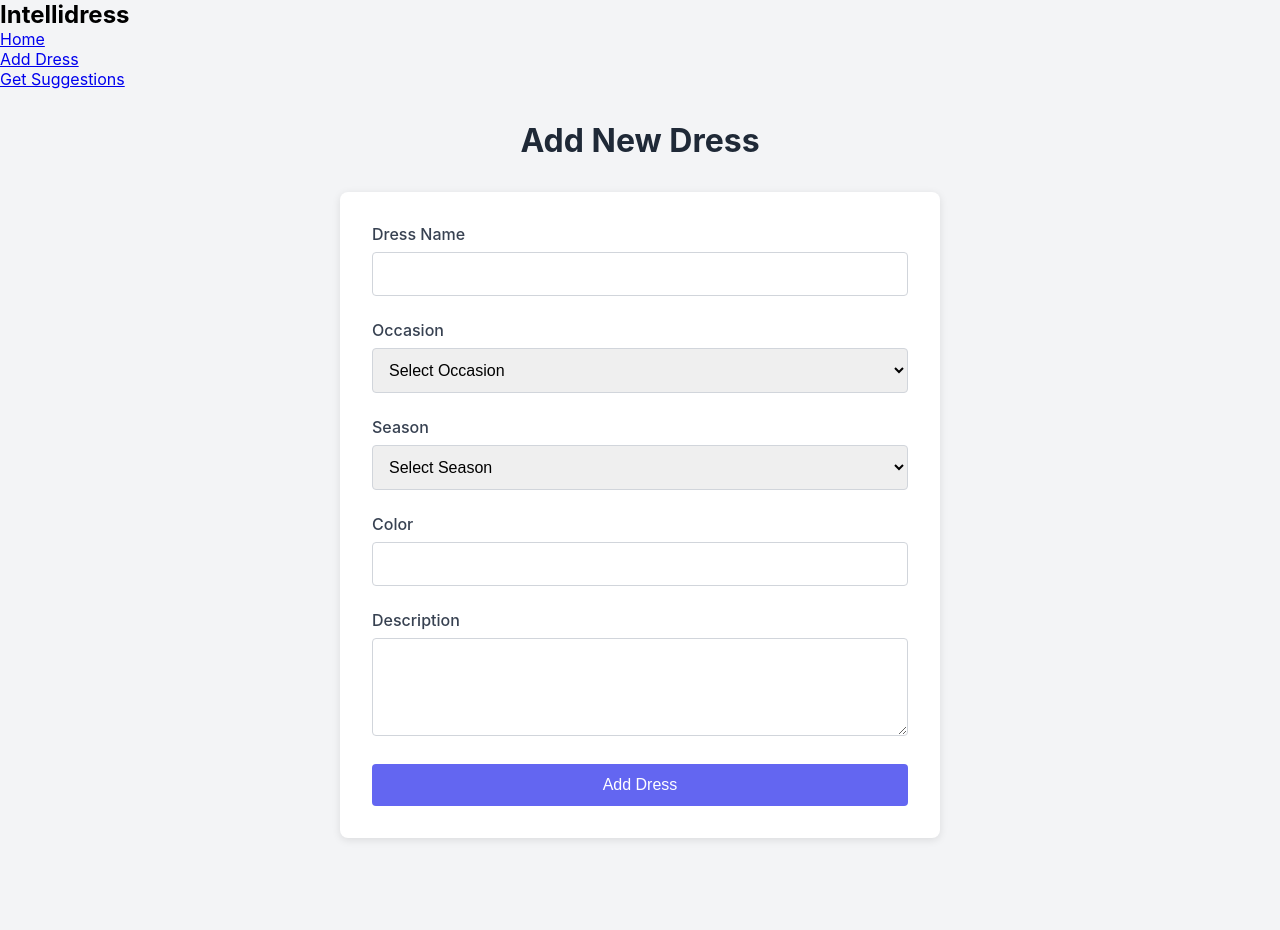
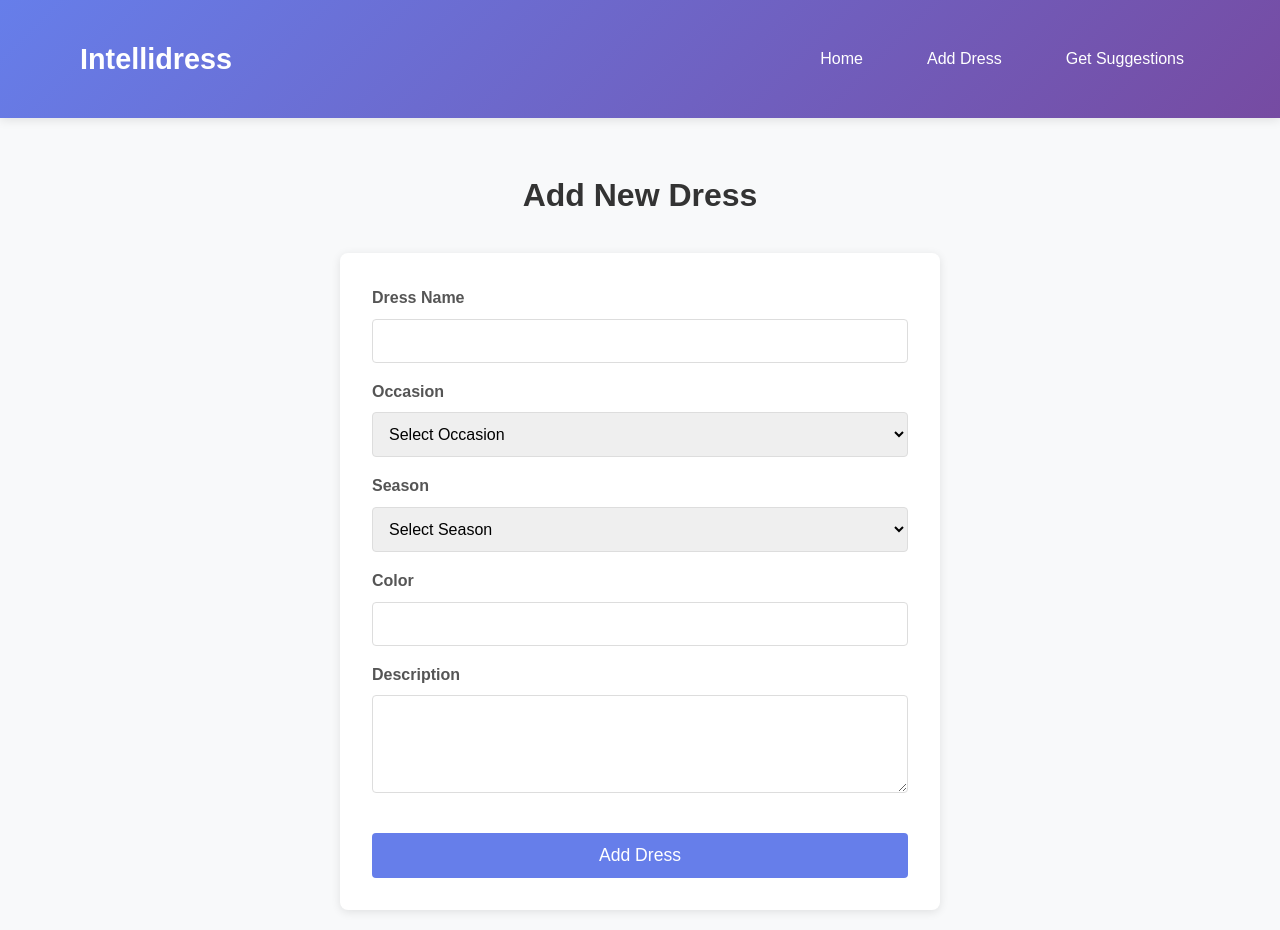
Before and after one commit to SarojaPandiyan/Intellidress_0407, a React (Create React App) app in the folder frontend/: page /add in a window 1280 px wide. Before the commit the page ends 870 px from the top, so only its background shows below. Built offline with nearby package versions, Linux system fonts and the light colour scheme.

Commit message:
fixed styles

```diff
--- a/frontend/src/App.css
+++ b/frontend/src/App.css
@@ -1,18 +1,297 @@
-* {
-  margin: 0;
-  padding: 0;
-  box-sizing: border-box;
+.App {
+  min-height: 100vh;
+  background-color: #f8f9fa;
 }
 
-body {
-  font-family: -apple-system, BlinkMacSystemFont, 'Segoe UI', 'Roboto', 'Oxygen',
-    'Ubuntu', 'Cantarell', 'Fira Sans', 'Droid Sans', 'Helvetica Neue',
-    sans-serif;
-  -webkit-font-smoothing: antialiased;
-  -moz-osx-font-smoothing: grayscale;
-  background-color: #f3f4f6;
+/* Header Styles */
+.header {
+  background: linear-gradient(135deg, #667eea 0%, #764ba2 100%);
+  color: white;
+  padding: 1rem 0;
+  margin-bottom: 2rem;
+  box-shadow: 0 2px 10px rgba(0, 0, 0, 0.1);
 }
 
-.App {
-  min-height: 100vh;
+.nav {
+  display: flex;
+  justify-content: space-between;
+  align-items: center;
+  max-width: 1200px;
+  margin: 0 auto;
+  padding: 0 20px;
 }
+
+.nav h1 {
+  font-size: 1.8rem;
+  font-weight: bold;
+}
+
+.nav-links {
+  display: flex;
+  list-style: none;
+  gap: 2rem;
+}
+
+.nav-links a {
+  color: white;
+  text-decoration: none;
+  padding: 0.5rem 1rem;
+  border-radius: 4px;
+  transition: background-color 0.3s;
+  font-weight: 500;
+}
+
+.nav-links a:hover {
+  background-color: rgba(255, 255, 255, 0.2);
+}
+
+/* Filter Styles */
+.filters {
+  background: white;
+  padding: 1.5rem;
+  border-radius: 8px;
+  margin-bottom: 2rem;
+  box-shadow: 0 2px 10px rgba(0, 0, 0, 0.1);
+}
+
+.filters h3 {
+  margin-bottom: 1rem;
+  color: #333;
+}
+
+.filter-row {
+  display: flex;
+  gap: 1rem;
+  flex-wrap: wrap;
+}
+
+.form-group {
+  margin-bottom: 1rem;
+  flex: 1;
+  min-width: 200px;
+}
+
+.form-group label {
+  display: block;
+  margin-bottom: 0.5rem;
+  font-weight: bold;
+  color: #555;
+}
+
+.form-group input,
+.form-group select,
+.form-group textarea {
+  width: 100%;
+  padding: 0.75rem;
+  border: 1px solid #ddd;
+  border-radius: 4px;
+  font-size: 1rem;
+  transition: border-color 0.3s;
+}
+
+.form-group input:focus,
+.form-group select:focus,
+.form-group textarea:focus {
+  outline: none;
+  border-color: #667eea;
+  box-shadow: 0 0 0 2px rgba(102, 126, 234, 0.1);
+}
+
+/* Dress Grid Styles */
+.dress-grid {
+  display: grid;
+  grid-template-columns: repeat(auto-fill, minmax(280px, 1fr));
+  gap: 2rem;
+  margin-top: 2rem;
+}
+
+.dress-card {
+  background: white;
+  border-radius: 8px;
+  padding: 1.5rem;
+  box-shadow: 0 2px 10px rgba(0, 0, 0, 0.1);
+  transition: transform 0.3s, box-shadow 0.3s;
+  border: 1px solid #e9ecef;
+}
+
+.dress-card:hover {
+  transform: translateY(-5px);
+  box-shadow: 0 4px 20px rgba(0, 0, 0, 0.15);
+}
+
+.dress-image {
+  width: 100%;
+  height: 200px;
+  background-color: #f8f9fa;
+  border-radius: 4px;
+  margin-bottom: 1rem;
+  display: flex;
+  align-items: center;
+  justify-content: center;
+  color: #6c757d;
+  border: 1px solid #dee2e6;
+  overflow: hidden;
+}
+
+.dress-image img {
+  width: 100%;
+  height: 100%;
+  object-fit: cover;
+}
+
+.dress-card h3 {
+  margin-bottom: 0.5rem;
+  color: #333;
+  font-size: 1.2rem;
+}
+
+.dress-card p {
+  margin-bottom: 0.5rem;
+  color: #666;
+}
+
+.dress-card p:last-child {
+  margin-bottom: 0;
+}
+
+/* Button Styles */
+.btn {
+  padding: 0.75rem 1.5rem;
+  border: none;
+  border-radius: 4px;
+  cursor: pointer;
+  font-size: 1rem;
+  transition: background-color 0.3s;
+  text-decoration: none;
+  display: inline-block;
+  text-align: center;
+  font-weight: 500;
+}
+
+.btn-primary {
+  background-color: #667eea;
+  color: white;
+}
+
+.btn-primary:hover {
+  background-color: #5a6fd8;
+}
+
+.btn-danger {
+  background-color: #e53e3e;
+  color: white;
+}
+
+.btn-danger:hover {
+  background-color: #c53030;
+}
+
+.btn-edit {
+  background-color: #38a169;
+  color: white;
+}
+
+.btn-edit:hover {
+  background-color: #2f855a;
+}
+
+/* Form Styles */
+.dress-form {
+  background: white;
+  padding: 2rem;
+  border-radius: 8px;
+  box-shadow: 0 2px 10px rgba(0, 0, 0, 0.1);
+  max-width: 600px;
+  margin: 0 auto;
+}
+
+.page-container {
+  max-width: 1200px;
+  margin: 0 auto;
+  padding: 0 20px;
+}
+
+.page-title {
+  text-align: center;
+  margin-bottom: 2rem;
+  color: #333;
+  font-size: 2rem;
+}
+
+.btn-submit {
+  background-color: #667eea;
+  color: white;
+  padding: 0.75rem 2rem;
+  border: none;
+  border-radius: 4px;
+  cursor: pointer;
+  font-size: 1.1rem;
+  width: 100%;
+  margin-top: 1rem;
+}
+
+.btn-submit:hover {
+  background-color: #5a6fd8;
+}
+
+/* Responsive Design */
+@media (max-width: 768px) {
+  .nav {
+    flex-direction: column;
+    gap: 1rem;
+  }
+
+  .nav-links {
+    gap: 1rem;
+  }
+
+  .filter-row {
+    flex-direction: column;
+  }
+
+  .dress-grid {
+    grid-template-columns: 1fr;
+  }
+
+  .container {
+    padding: 10px;
+  }
+}
+
+/* Error and Success Messages */
+.error-message {
+  background: #fee;
+  color: #c33;
+  padding: 1rem;
+  margin-bottom: 1rem;
+  border-radius: 4px;
+  border-left: 4px solid #c33;
+}
+
+.success-message {
+  background: #efe;
+  color: #363;
+  padding: 1rem;
+  margin-bottom: 1rem;
+  border-radius: 4px;
+  border-left: 4px solid #363;
+}
+
+/* Loading States */
+.loading {
+  text-align: center;
+  padding: 2rem;
+  color: #666;
+}
+
+.loading::after {
+  content: '...';
+  animation: dots 1.5s steps(4, end) infinite;
+}
+
+@keyframes dots {
+  0%, 20% { color: rgba(0,0,0,0); text-shadow: .25em 0 0 rgba(0,0,0,0), .5em 0 0 rgba(0,0,0,0); }
+  40% { color: #666; text-shadow: .25em 0 0 rgba(0,0,0,0), .5em 0 0 rgba(0,0,0,0); }
+  60% { text-shadow: .25em 0 0 #666, .5em 0 0 rgba(0,0,0,0); }
+  80%, 100% { text-shadow: .25em 0 0 #666, .5em 0 0 #666; }
+}
--- a/frontend/src/index.css
+++ b/frontend/src/index.css
@@ -1,13 +1,24 @@
-body {
+* {
   margin: 0;
-  font-family: -apple-system, BlinkMacSystemFont, 'Segoe UI', 'Roboto', 'Oxygen',
-    'Ubuntu', 'Cantarell', 'Fira Sans', 'Droid Sans', 'Helvetica Neue',
-    sans-serif;
-  -webkit-font-smoothing: antialiased;
-  -moz-osx-font-smoothing: grayscale;
+  padding: 0;
+  box-sizing: border-box;
 }
 
-code {
-  font-family: source-code-pro, Menlo, Monaco, Consolas, 'Courier New',
-    monospace;
+body {
+  font-family: 'Arial', sans-serif;
+  background-color: #f5f5f5;
+  color: #333;
+  line-height: 1.6;
 }
+
+.container {
+  max-width: 1200px;
+  margin: 0 auto;
+  padding: 20px;
+}
+
+.loading {
+  text-align: center;
+  padding: 2rem;
+  font-size: 1.2rem;
+}
--- a/frontend/src/pages/DressSuggestions.js
+++ b/frontend/src/pages/DressSuggestions.js
@@ -1,5 +1,6 @@
 import React, { useState } from 'react'
 import { useDispatch, useSelector } from 'react-redux'
+import './Pages.css';
 import { fetchDresses } from '../redux/slices/dressSlice' // FIXED: fetchDresses not fetchDress
 
 const DressSuggestions = () => {
--- a/frontend/src/pages/Home.js
+++ b/frontend/src/pages/Home.js
@@ -2,6 +2,7 @@ import React, { useEffect, useState } from 'react'
 import { useDispatch, useSelector } from 'react-redux'
 import { fetchDresses, deleteDress, clearError } from '../redux/slices/dressSlice'
 import { Link } from 'react-router-dom'
+import './Pages.css';
 
 const Home = () => {
   const dispatch = useDispatch()
--- a/frontend/src/pages/Pages.css
+++ b/frontend/src/pages/Pages.css
@@ -1,33 +1,14 @@
+/* Additional page-specific styles can go here */
 .page-container {
   max-width: 1200px;
   margin: 0 auto;
-  padding: 2rem;
+  padding: 0 20px;
 }
 
 .page-title {
   text-align: center;
-  color: #1f2937;
   margin-bottom: 2rem;
+  color: #333;
   font-size: 2rem;
+  font-weight: 600;
 }
-
-.loading {
-  text-align: center;
-  padding: 2rem;
-  font-size: 1.2rem;
-  color: #6366f1;
-}
-
-.error {
-  text-align: center;
-  padding: 2rem;
-  font-size: 1.2rem;
-  color: #ef4444;
-}
-
-.no-dresses {
-  text-align: center;
-  padding: 2rem;
-  color: #6b7280;
-  font-size: 1.1rem;
-}
```
